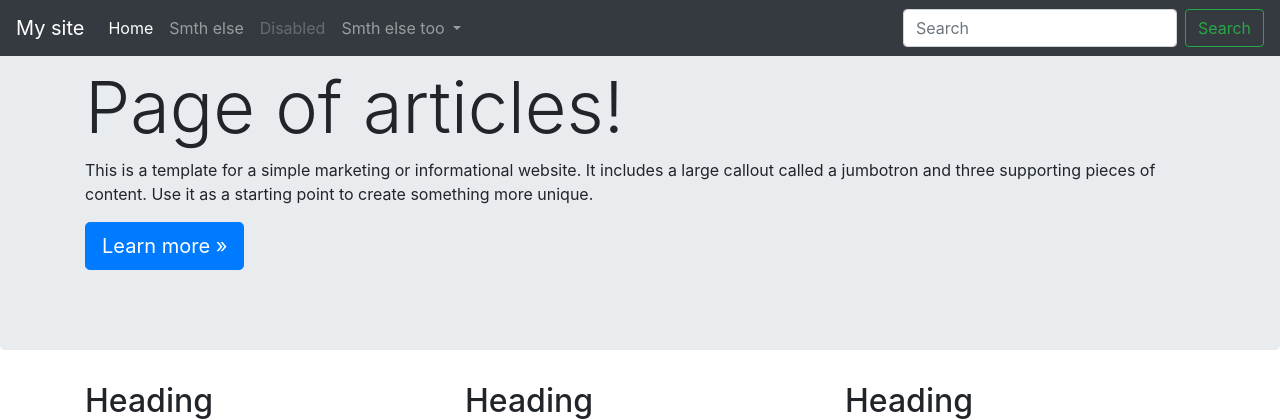
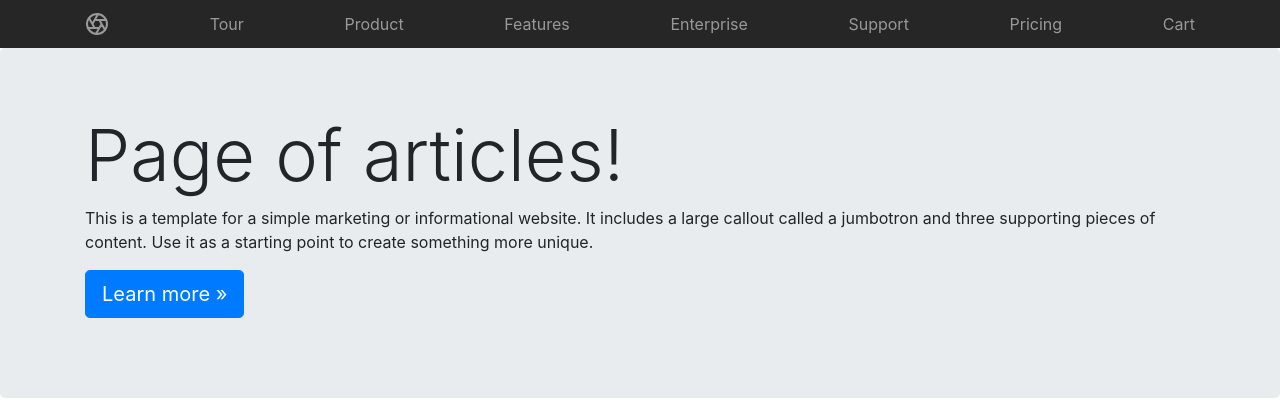
Before and after one commit to vitekkuz/siteDudar, a Django app: page / in a window 1280 px wide. Shown: the top 420 px of the page. Run offline with Django 3.2, Linux system fonts and the light colour scheme; some libraries are stand-ins or nearby versions.

Commit message:
work /w templates

```diff
--- a/mysite/articles/templates/articles/base.html
+++ b/mysite/articles/templates/articles/base.html
@@ -5,42 +5,24 @@
     <title>Articles</title>
     <link rel="stylesheet" href="https://stackpath.bootstrapcdn.com/bootstrap/4.5.0/css/bootstrap.min.css"
           integrity="sha384-9aIt2nRpC12Uk9gS9baDl411NQApFmC26EwAOH8WgZl5MYYxFfc+NcPb1dKGj7Sk" crossorigin="anonymous">
+
 </head>
 <body>
-<nav class="navbar navbar-expand-md navbar-dark fixed-top bg-dark">
-    <a class="navbar-brand" href="#">My site</a>
-    <button class="navbar-toggler" type="button" data-toggle="collapse" data-target="#navbarsExampleDefault"
-            aria-controls="navbarsExampleDefault" aria-expanded="false" aria-label="Toggle navigation">
-        <span class="navbar-toggler-icon"></span>
-    </button>
+<nav class="site-header sticky-top py-1" style="background-color: rgba(0, 0, 0, .85); color: #212529">
+  <div class="container d-flex flex-column flex-md-row justify-content-between">
+    <a class="py-2" href="#" aria-label="Product" style="color: #999">
+      <svg xmlns="http://www.w3.org/2000/svg" width="24" height="24" fill="none" stroke="currentColor" stroke-linecap="round" stroke-linejoin="round" stroke-width="2" class="d-block mx-auto" role="img" viewBox="0 0 24 24" focusable="false"><title>Product</title><circle cx="12" cy="12" r="10"></circle><path d="M14.31 8l5.74 9.94M9.69 8h11.48M7.38 12l5.74-9.94M9.69 16L3.95 6.06M14.31 16H2.83m13.79-4l-5.74 9.94"></path></svg>
+    </a>
+    <a class="py-2 d-none d-md-inline-block" href="#" style="color: #999">Tour</a>
+    <a class="py-2 d-none d-md-inline-block" href="#" style="color: #999">Product</a>
+    <a class="py-2 d-none d-md-inline-block" href="#" style="color: #999">Features</a>
+    <a class="py-2 d-none d-md-inline-block" href="#" style="color: #999">Enterprise</a>
+    <a class="py-2 d-none d-md-inline-block" href="#" style="color: #999">Support</a>
+    <a class="py-2 d-none d-md-inline-block" href="#" style="color: #999">Pricing</a>
+    <a class="py-2 d-none d-md-inline-block" href="#" style="color: #999">Cart</a>
+  </div>
+</nav>
 
-    <div class="collapse navbar-collapse" id="navbarsExampleDefault">
-        <ul class="navbar-nav mr-auto">
-            <li class="nav-item active">
-                <a class="nav-link" href="#">Home <span class="sr-only">(current)</span></a>
-            </li>
-            <li class="nav-item">
-                <a class="nav-link" href="#">Smth else </a>
-            </li>
-            <li class="nav-item">
-                <a class="nav-link disabled" href="#" tabindex="-1" aria-disabled="true">Disabled</a>
-            </li>
-            <li class="nav-item dropdown">
-                <a class="nav-link dropdown-toggle" href="#" id="dropdown01" data-toggle="dropdown" aria-haspopup="true"
-                   aria-expanded="false">Smth else too </a>
-                <div class="dropdown-menu" aria-labelledby="dropdown01">
-                    <a class="dropdown-item" href="#">Action</a>
-                    <a class="dropdown-item" href="#">Another action</a>
-                    <a class="dropdown-item" href="#">Something else here</a>
-                </div>
-            </li>
-        </ul>
-        <form class="form-inline my-2 my-lg-0">
-            <input class="form-control mr-sm-2" type="text" placeholder="Search" aria-label="Search">
-            <button class="btn btn-outline-success my-2 my-sm-0" type="submit">Search</button>
-        </form>
-    </div>
-</nav>
 
 
 {% block content %}
```
